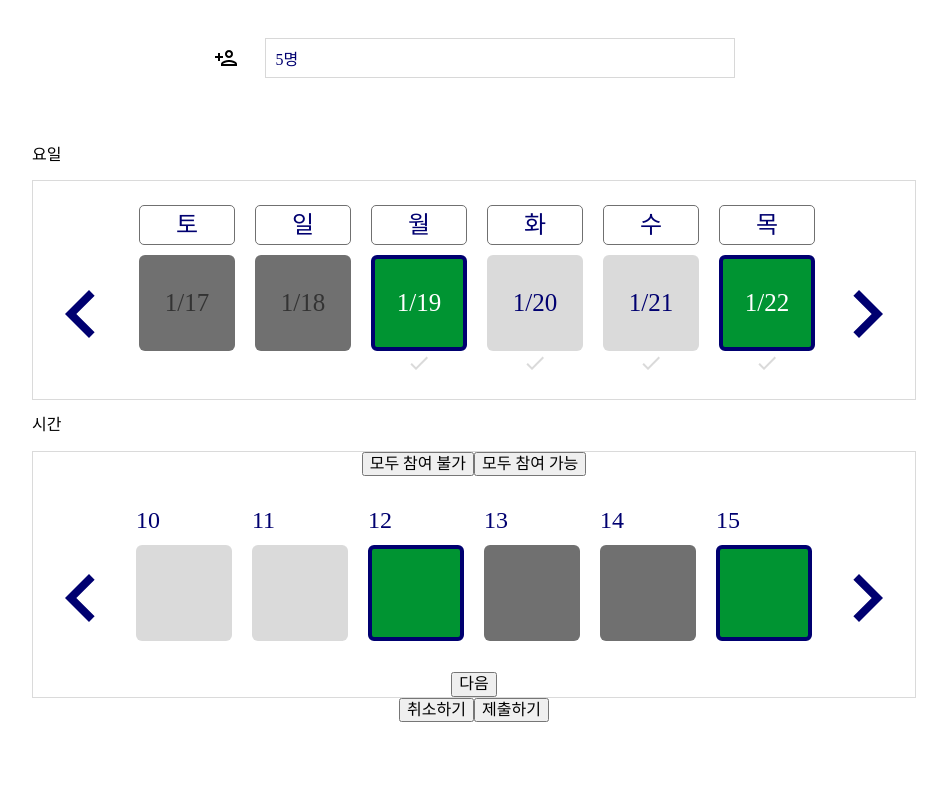
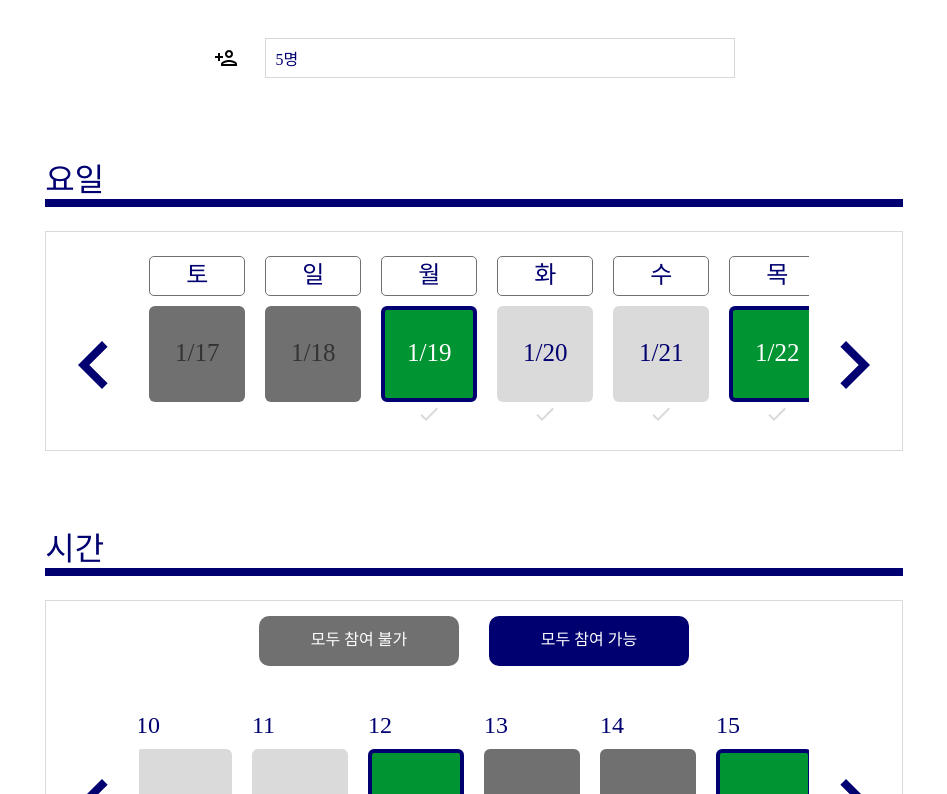
Before and after one commit to WhenWhenProject/WhenWhen-Front-, a React (Create React App) app: page /schedule/form in a window 1280 px wide. Shown: the part 406-1200 px from the top of the page, without its empty margins (166-1113 px from the left). Built offline with nearby package versions, Linux system fonts and the light colour scheme.

Commit message:
feat: 일정 기입 페이지 퍼블리싱 및 메인 & 마이페이지 라우팅

```diff
--- a/src/components/NavigationBar.tsx
+++ b/src/components/NavigationBar.tsx
@@ -1,13 +1,19 @@
 import React from 'react';
+import { useNavigate } from 'react-router-dom';
 import styled from 'styled-components';
 import ProfileBtn from './ProfileBtn';
 
 const NavigationBar = () => {
+  const navigate = useNavigate();
   const todayDate = () => {
     const today = new Date();
     const month = ('0' + (today.getMonth() + 1)).slice(-2);
     const day = ('0' + today.getDate()).slice(-2);
     return `${month}월 ${day}일`;
+  };
+
+  const handleClick = () => {
+    navigate('/');
   };
   return (
     <StyledWrapper>
@@ -17,8 +23,11 @@ const NavigationBar = () => {
           style={{ width: '48px', height: '60px' }}
           src="/img/whenwhen.png"
           alt="logo"
+          onClick={handleClick}
         ></img>
-        <div>whenwhen</div>
+        <div className="logo-box__title" onClick={handleClick}>
+          whenwhen
+        </div>
       </div>
       <div className="date-box">{todayDate()}</div>
       <ProfileBtn />
@@ -55,6 +64,10 @@ const StyledWrapper = styled.div`
     img {
       margin-right: 16px;
     }
+    img,
+    .logo-box__title {
+      cursor: pointer;
+    }
   }
   .date-box {
     flex-basis: 34%;
--- a/src/components/ProfileBtn.tsx
+++ b/src/components/ProfileBtn.tsx
@@ -1,13 +1,19 @@
-import React from "react";
-import styled from "styled-components";
+import React from 'react';
+import { Navigate, useNavigate } from 'react-router-dom';
+import styled from 'styled-components';
 
 const ProfileBtn = () => {
+  const navigate = useNavigate();
+  const handleClick = () => {
+    navigate('/mypage');
+  };
   return (
     <StyledWrapper>
       <img
-        style={{ width: "48px", height: "48px" }}
+        style={{ width: '48px', height: '48px' }}
         src="/img/avatar.png"
         alt="avatar"
+        onClick={handleClick}
       />
       <div className="header-tail" />
     </StyledWrapper>
@@ -21,6 +27,9 @@ const StyledWrapper = styled.div`
   display: flex;
   justify-content: flex-end;
   align-items: center;
+  img {
+    cursor: pointer;
+  }
   .header-tail {
     height: 100%;
     width: 32px;
--- a/src/components/result/SwiperBlock.tsx
+++ b/src/components/result/SwiperBlock.tsx
@@ -158,7 +158,7 @@ const SwiperBlock = ({ status }: { status: SelectStatus }) => {
           {sampleDay.map((day) => (
             <div key={day.date} className="swiper-block">
               <div className="swiper-day-block">{day.day}</div>
-              <SwiperDate date={day.date} type={day.checked} status="select" />
+              <SwiperDate date={day.date} type={day.checked} status={status} />
               {status === 'select' ? (
                 <div
                   className="check-container"
--- a/src/components/result/SwiperDate.tsx
+++ b/src/components/result/SwiperDate.tsx
@@ -17,7 +17,7 @@ const SwiperDate = ({ date, type, status }: SwiperProps) => {
     }
   };
   return (
-    <StyledWrapper type={type}>
+    <StyledWrapper type={type} status={status}>
       <div onClick={handleClick}>{date}</div>
     </StyledWrapper>
   );
@@ -25,8 +25,9 @@ const SwiperDate = ({ date, type, status }: SwiperProps) => {
 
 export default SwiperDate;
 
-const StyledWrapper = styled.div<{ type: string }>`
-  ${({ type }) => css`
+const StyledWrapper = styled.div<{ type: string; status: string }>`
+  ${({ type, status }) => css`
+    cursor: ${status === 'select' ? 'pointer' : 'default'};
     display: flex;
     margin-top: 10px;
     border-radius: 6px;
--- a/src/components/result/SwiperDateBlock.tsx
+++ b/src/components/result/SwiperDateBlock.tsx
@@ -49,10 +49,13 @@ const SwiperDateBlock = ({ status }: { status: SelectStatus }) => {
   }, []);
 
   return (
-    <StyledWrapper ref={swiperTimeRef}>
-      <div className="join-button-container">
-        <button>모두 참여 불가</button>
-        <button>모두 참여 가능</button>
+    <StyledWrapper ref={swiperTimeRef} status={status}>
+      <div
+        className="join-button-container"
+        style={status === 'result' ? { display: 'none' } : undefined}
+      >
+        <button className="button__all-absent">모두 참여 불가</button>
+        <button className="button__all-join">모두 참여 가능</button>
       </div>
 
       <div className="select-container">
@@ -71,7 +74,7 @@ const SwiperDateBlock = ({ status }: { status: SelectStatus }) => {
             {sample.map((day) => (
               <div key={day.time} className="swiper-block">
                 <div className="swiper-date-block">{day.time}</div>
-                <SwiperDate type={day.checked} status="result" />
+                <SwiperDate type={day.checked} status={status} />
               </div>
             ))}
           </div>
@@ -88,7 +91,10 @@ const SwiperDateBlock = ({ status }: { status: SelectStatus }) => {
         </div>
       </div>
 
-      <div className="next-button-container">
+      <div
+        className="next-button-container"
+        style={status === 'result' ? { display: 'none' } : undefined}
+      >
         <button>다음</button>
       </div>
     </StyledWrapper>
@@ -103,12 +109,27 @@ const centerAlign = css`
   align-items: center;
 `;
 
-const StyledWrapper = styled.div`
+const StyledWrapper = styled.div<{ status: string }>`
   display: flex;
   flex-direction: column;
   border: 1px solid rgba(112,112,112,0.26);
   .join-button-container {
     ${centerAlign}
+    button {
+      cursor: pointer;
+      border: none;
+      border-radius: 10px;
+      width: 200px;
+      height: 50px;
+      margin: 15px;
+      color: white;
+    }
+    .button__all-absent {
+        background-color: #707070;
+    }
+    .button__all-join {
+        background-color: #000070;
+    }
   }
   .select-container {
     position: relative;
@@ -164,8 +185,17 @@ const StyledWrapper = styled.div`
   }
   }
   .next-button-container {
-    height:
     ${centerAlign};
+    button {
+      cursor: pointer;
+      width: 150px;
+      height: 40px;
+      background-color: #000070;
+      border: none;
+      color: white;
+      border-radius: 50px;
+      margin-bottom: 15px;
+    }
   }
 
 
--- a/src/pages/NewSchedule/NewSchedule.tsx
+++ b/src/pages/NewSchedule/NewSchedule.tsx
@@ -143,6 +143,7 @@ const StyledWrapper = styled.div`
       justify-content: space-evenly;
       align-items: center;
       button {
+        cursor: pointer;
         width: 40%;
         height: 50%;
         border: none;
--- a/src/pages/ScheduleForm/ScheduleForm.tsx
+++ b/src/pages/ScheduleForm/ScheduleForm.tsx
@@ -45,4 +45,36 @@ const StyledWrapper = styled.div`
   ${centerAlign}
   flex-direction: column;
   margin-bottom: 62px;
+  .container {
+    color: #000070;
+    width: 100%;
+    margin-bottom: 48px;
+    .title {
+      font-size: 32px;
+      margin-bottom: 0;
+    }
+  }
+  .btn-container {
+    button {
+      cursor: pointer;
+      width: 282px;
+      height: 80px;
+      font-size: 24px;
+      color: white;
+      border: none;
+      border-radius: 10px;
+    }
+    .btn-container__button--cancel {
+      background-color: #7d7d7d;
+      margin-right: 24px;
+    }
+    .btn-container__button--submit {
+      background-color: #000070;
+    }
+  }
+  .container_line {
+    border: 4px solid #000070;
+    margin-bottom: 24px;
+    max-width: 1200px;
+  }
 `;
```
